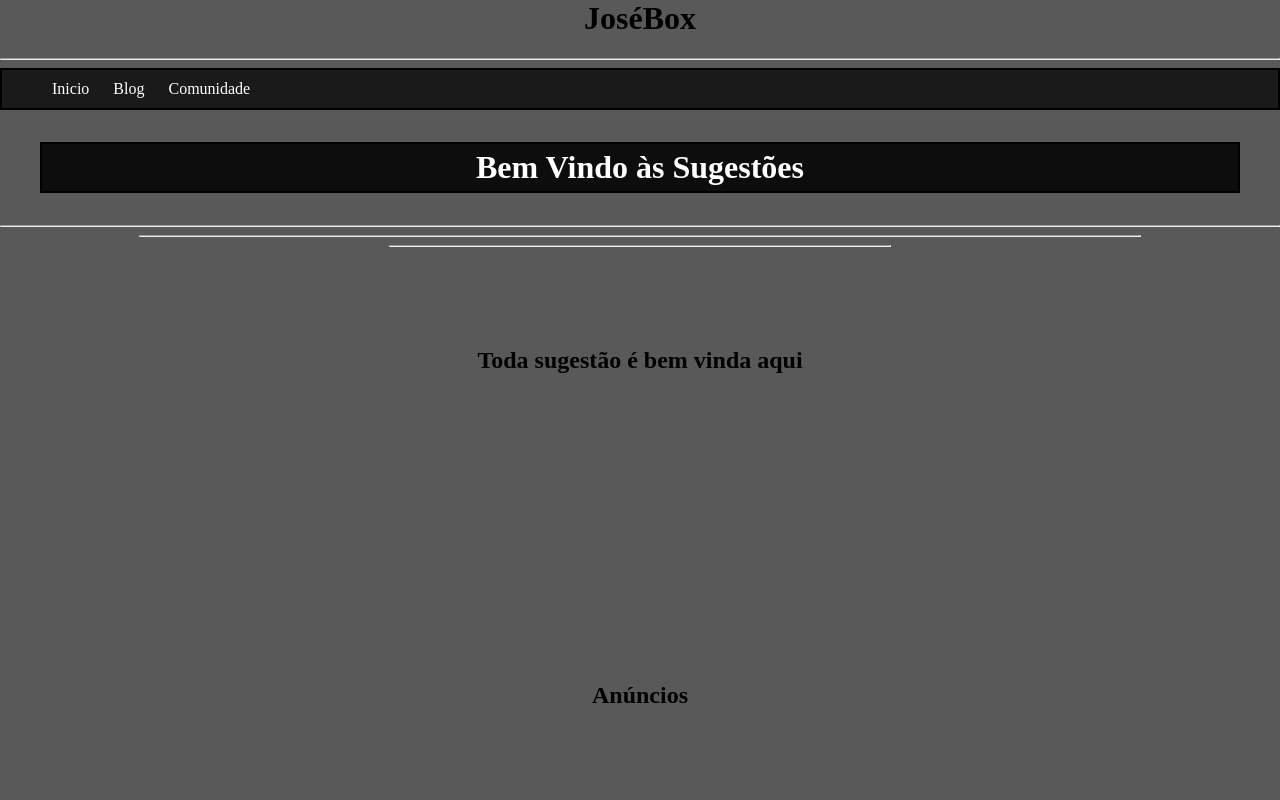
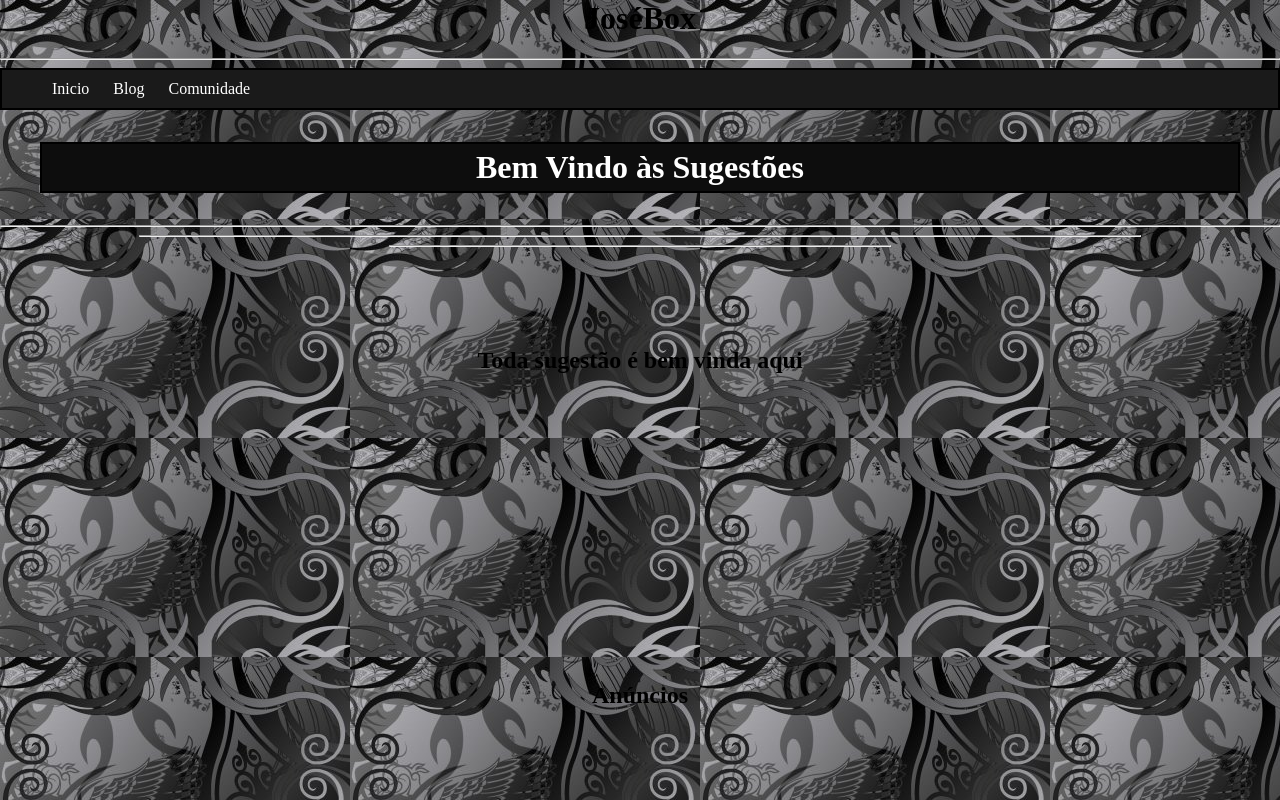
Before and after one commit to jusephis/SandBox, a plain HTML site: page sugestoes.html in a window 1280 px wide. Shown: the top 800 px of the page. Drawn offline with Linux system fonts and the light colour scheme.

Commit message:
atualizei sugestoes.html

```diff
--- a/sugestoes.html
+++ b/sugestoes.html
@@ -37,7 +37,7 @@
 
 	</style>
    </head>
-    <body bgcolor="#595959" text="black" link="black" vlink="black" lang="pt" topmargin="5" leftmargin="10">
+    <body background="imagens/fundo1.jpg" text="black" link="black" vlink="black" lang="pt" topmargin="5" leftmargin="10">
      <h1 align="center">JoséBox</h1>
 	  <hr />
 
```
